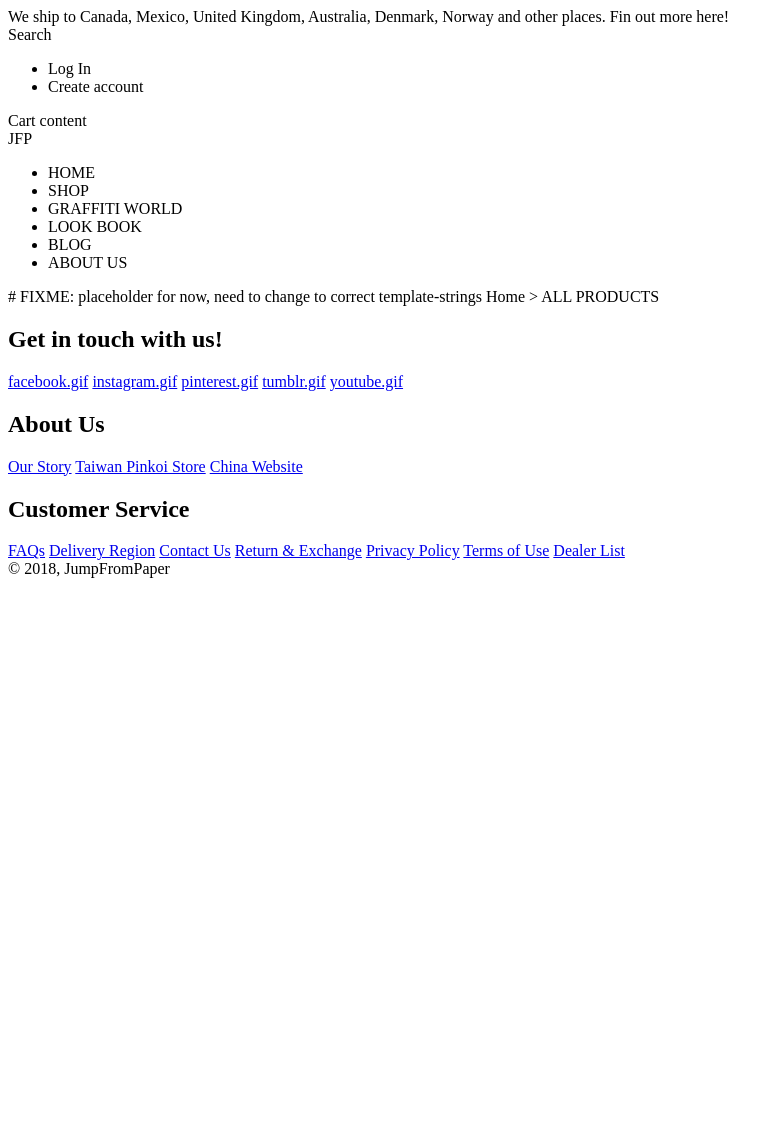
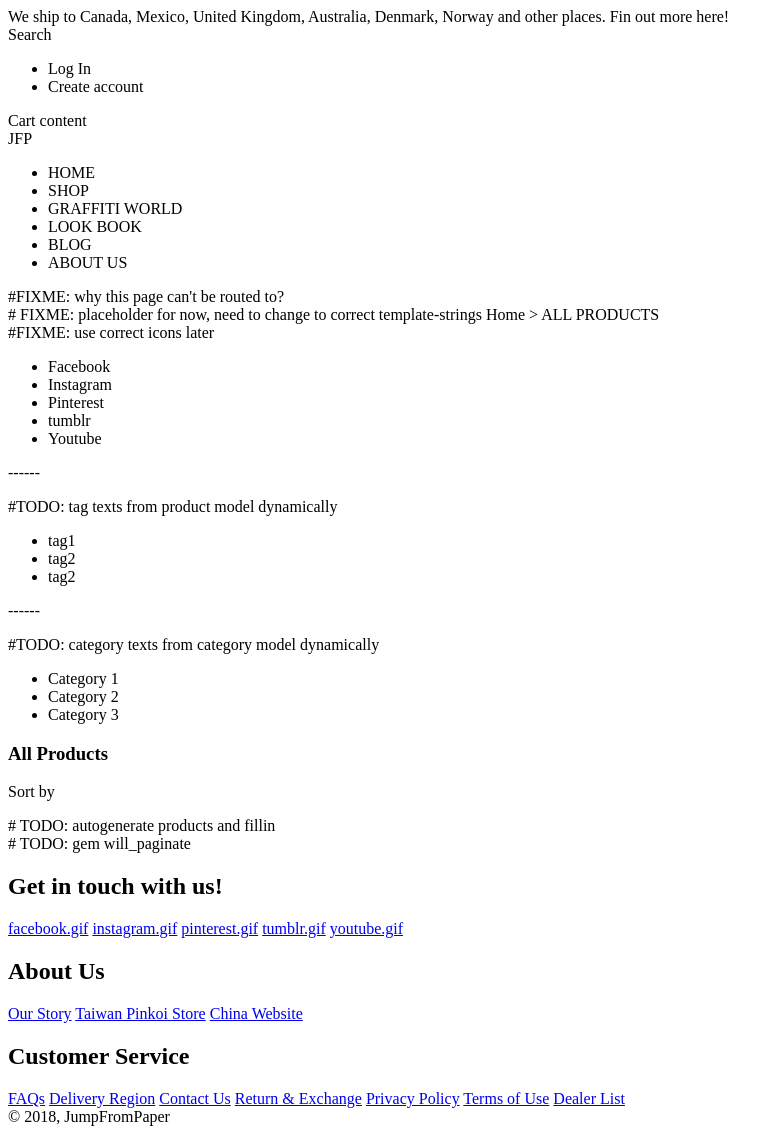
Before and after one commit to Jasonlo-tw/jfpcp, a Rails app: page /collecitons/index in a window 1280 px wide. Shown: the whole page, without its empty margins (0-783 px from the left). Before the commit the page ends 578 px from the top, so only its background shows below. Run offline with Rails 7, Linux system fonts and the light colour scheme; style sheets or scripts are compiled from the project's sources; some libraries are stand-ins or nearby versions.

Commit message:
simple colleciton view layout

```diff
--- a/app/controllers/collecitons_controller.rb
+++ b/app/controllers/collecitons_controller.rb
@@ -1,4 +1,5 @@
 class CollecitonsController < ApplicationController
   def index
+
   end
 end
--- a/app/views/collecitons/index.html.erb
+++ b/app/views/collecitons/index.html.erb
@@ -1,6 +1,69 @@
+#FIXME: why this page can't be routed to?
+
 <div id="content-util">
     <div id="nav">
     # FIXME: placeholder for now, need to change to correct template-strings
     Home > ALL PRODUCTS
     </div>
+
+    <div id="social">
+    #FIXME: use correct icons later
+        <ul>
+            <li>Facebook</li>
+            <li>Instagram</li>
+            <li>Pinterest</li>
+            <li>tumblr</li>
+            <li>Youtube</li>
+        </ul>
+
+
+
+
+
+    </div>
 </div>
+
+<div id="nav-container">
+    <div id="tag">
+        <p>------</p>
+        #TODO: tag texts from product model dynamically
+
+        <ul>
+            <li>tag1</li>
+            <li>tag2</li>
+            <li>tag2</li>
+        </ul>
+    </div>
+
+    <div id="shop">
+        <p>------</p>
+        #TODO: category texts from category model  dynamically
+        <ul>
+            <li>Category 1</li>
+            <li>Category 2</li>
+            <li>Category 3</li>
+        </ul>
+    </div>
+
+</div>
+
+<div id="collections-header">
+    <h3>All Products</h3>
+
+    <div id="sort-selector">
+        <p>Sort by</p>
+        <box></box>
+    </div>
+
+    <div id="products-grid">
+        <div id="products">
+            # TODO: autogenerate products and fillin
+        </div>
+
+        <div id="pagination">
+            # TODO: gem will_paginate
+        </div>
+
+
+    </div>
+</div>
```
